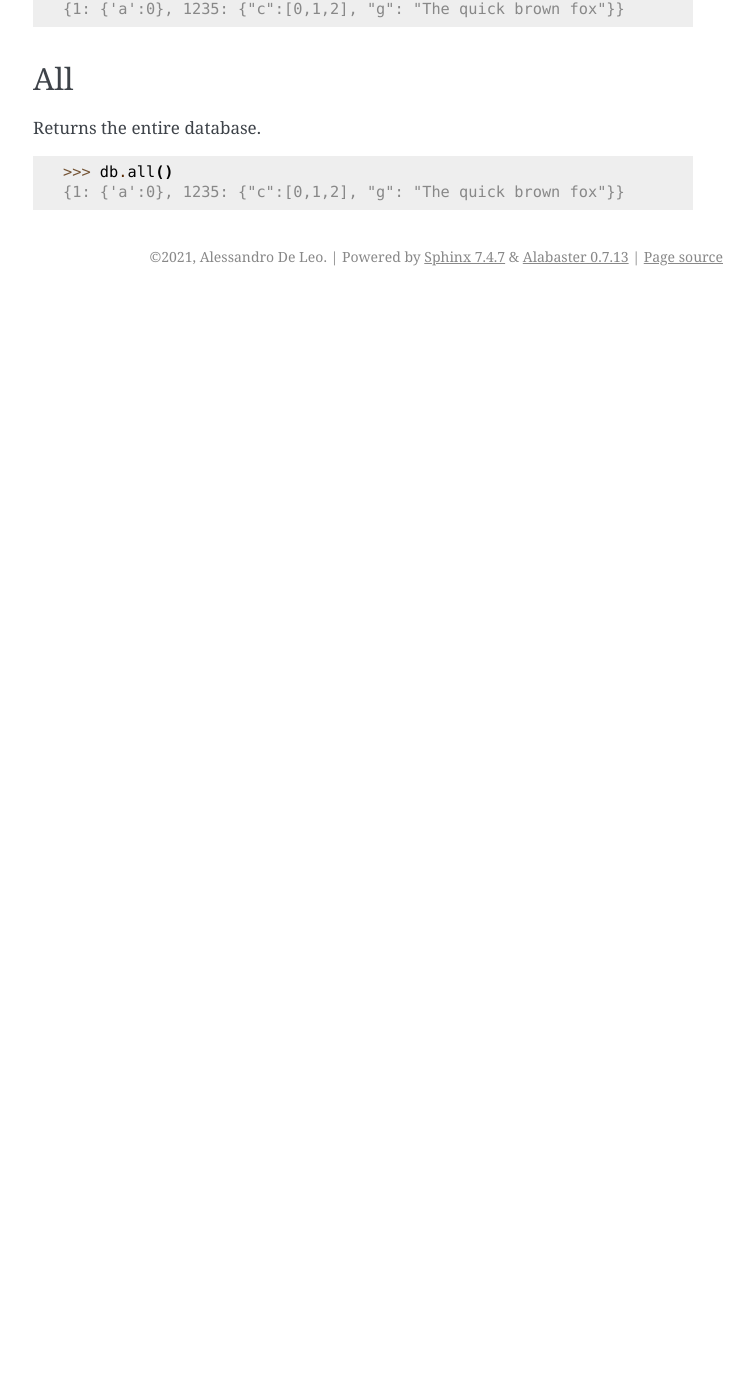
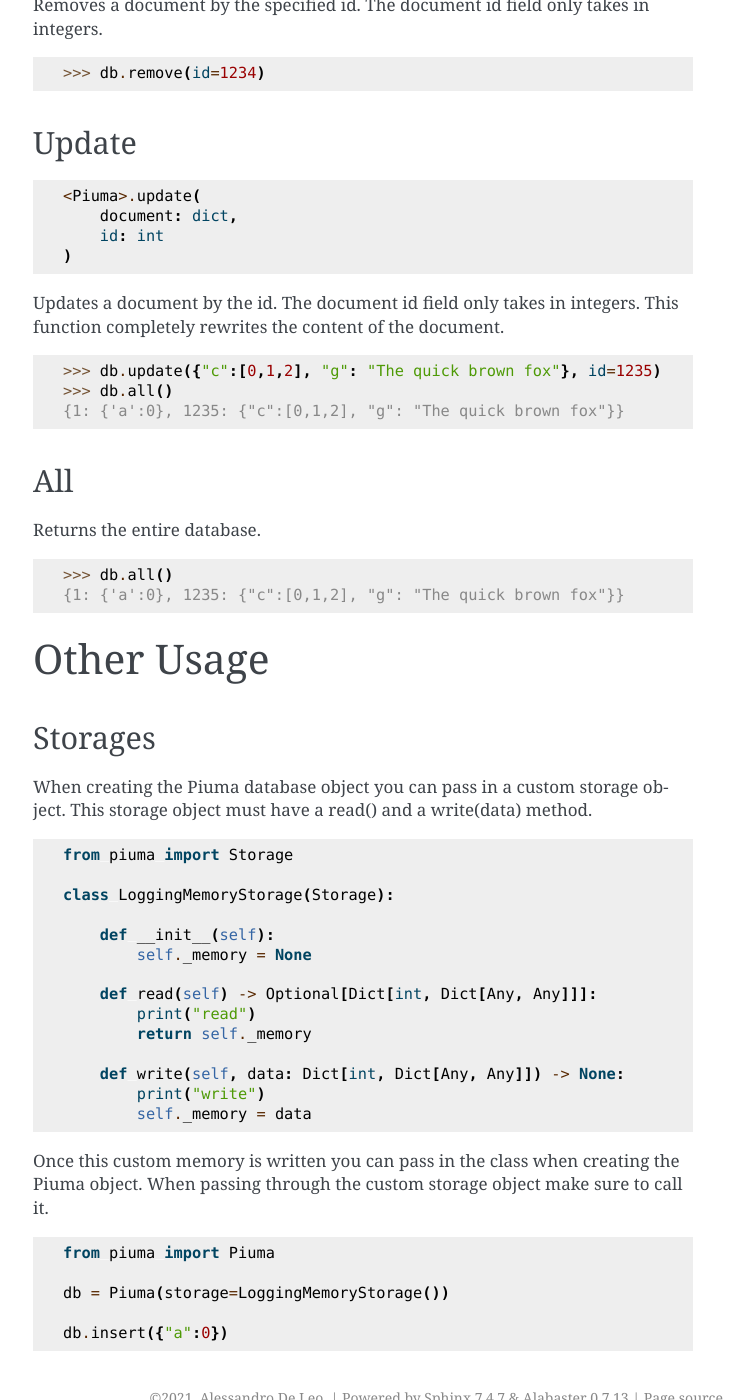
Before and after one commit to Emit07/piuma, a Sphinx documentation site: the page built from docs/usage.rst, in a window 1280 px wide and 1400 px high, scrolled down 1153 px. Shown: the whole window, without its empty margins (387-1141 px from the left). Built offline with Sphinx 7.4.7, drawn with Linux system fonts in a browser that asks for light colours; before the commit the page ends 1449 px from its top, so only the background shows below that; some of the changed text lies outside the part shown.

```diff
--- a/docs/_templates/sidebarlogo.html
+++ b/docs/_templates/sidebarlogo.html
@@ -1,3 +1,3 @@
 <a href="https://piuma.readthedocs.io/en/latest/">
-	<img height="48" width="198" src="https://raw.githubusercontent.com/Emit07/piuma/master/logo/piumatext.png">
+	<img height="48" width="198" src="https://raw.githubusercontent.com/Emit07/piuma/master/logo/piumatextdark.png">
 </a>
--- a/docs/conf.py
+++ b/docs/conf.py
@@ -22,7 +22,7 @@ copyright = '2021, Alessandro De Leo'
 author = 'Alessandro De Leo'
 
 # The full version, including alpha/beta/rc tags
-release = '1.0.4'
+release = '1.0.5'
 
 
 # -- General configuration ---------------------------------------------------
@@ -31,7 +31,7 @@ release = '1.0.4'
 # extensions coming with Sphinx (named 'sphinx.ext.*') or your custom
 # ones.
 extensions = [
-	"sphinx.ext.autodoc"
+    "sphinx.ext.autodoc"
 ]
 
 # Add any paths that contain templates here, relative to this directory.
@@ -63,6 +63,6 @@ html_theme = 'alabaster'
 html_static_path = ['_static']
 
 html_sidebars = {
-	'index': ['sidebarlogo.html', 'searchbox.html'],
-	'**': ['sidebarlogo.html', 'localtoc.html', 'searchbox.html']
+    'index': ['sidebarlogo.html', 'links.html', 'searchbox.html'],
+    '**': ['sidebarlogo.html', 'localtoc.html', 'links.html', 'searchbox.html']
 }
--- a/docs/index.rst
+++ b/docs/index.rst
@@ -28,6 +28,7 @@ Table of Contents
    readme
    getting-started
    usage
+   changelog
 
 Other
 -----
--- a/docs/usage.rst
+++ b/docs/usage.rst
@@ -1,8 +1,15 @@
 Usage
-==========
+=====
 
 Insert
 ------
+
+.. code-block:: python
+
+	<Piuma>.insert(
+	    document: dict,
+	    id: Optional[int]
+	)
 
 Inserts a new document into the database. The document value field only takes in dictionaries. This functions returns the value of the document once inserted.
 
@@ -20,6 +27,13 @@ Insert a document with a specific id with an integer value, this field is option
 Get
 ---
 
+.. code-block:: python
+
+	<Piuma>.get(
+	    id: int,
+	)
+
+
 Returns a document by the id. The document id field only takes in integers.
 
 	>>> db.get(id=1)
@@ -29,6 +43,13 @@ Returns a document by the id. The document id field only takes in integers.
 Remove
 ------
 
+.. code-block:: python
+
+	<Piuma>.remove(
+	    id: int,
+	)
+
+
 Removes a document by the specified id. The document id field only takes in integers.
 
 	>>> db.remove(id=1234)
@@ -36,6 +57,13 @@ Removes a document by the specified id. The document id field only takes in inte
 
 Update
 ------
+
+.. code-block:: python
+
+	<Piuma>.update(
+	    document: dict,
+	    id: int
+	)
 
 Updates a document by the id. The document id field only takes in integers. This function completely rewrites the content of the document.
 
@@ -51,3 +79,38 @@ Returns the entire database.
 
 	>>> db.all()
 	{1: {'a':0}, 1235: {"c":[0,1,2], "g": "The quick brown fox"}}
+
+Other Usage
+===========
+
+Storages
+--------
+
+When creating the Piuma database object you can pass in a custom storage object. This storage object must have a read() and a write(data) method.
+
+.. code-block:: python
+
+	from piuma import Storage
+
+	class LoggingMemoryStorage(Storage):
+
+	    def __init__(self):
+	        self._memory = None
+
+	    def read(self) -> Optional[Dict[int, Dict[Any, Any]]]:
+	    	print("read")
+	        return self._memory
+
+	    def write(self, data: Dict[int, Dict[Any, Any]]) -> None:
+	    	print("write")
+	        self._memory = data
+
+Once this custom memory is written you can pass in the class when creating the Piuma object. When passing through the custom storage object make sure to call it.
+
+.. code-block:: python
+
+	from piuma import Piuma
+
+	db = Piuma(storage=LoggingMemoryStorage())
+
+	db.insert({"a":0})
--- a/piuma/__init__.py
+++ b/piuma/__init__.py
@@ -1,3 +1,3 @@
-from .piuma import Piuma
+from .piuma import Piuma, Storage
 
-__all__ = (Piuma)
+__all__ = (Piuma, Storage)
```
Also changed, not shown: PYPIREADME.rst (deleted, +0 -32 lines), README.md (+6 -6 lines), docs/readme.rst (+18 -11 lines), setup.py (+4 -36 lines), 5 other files.
